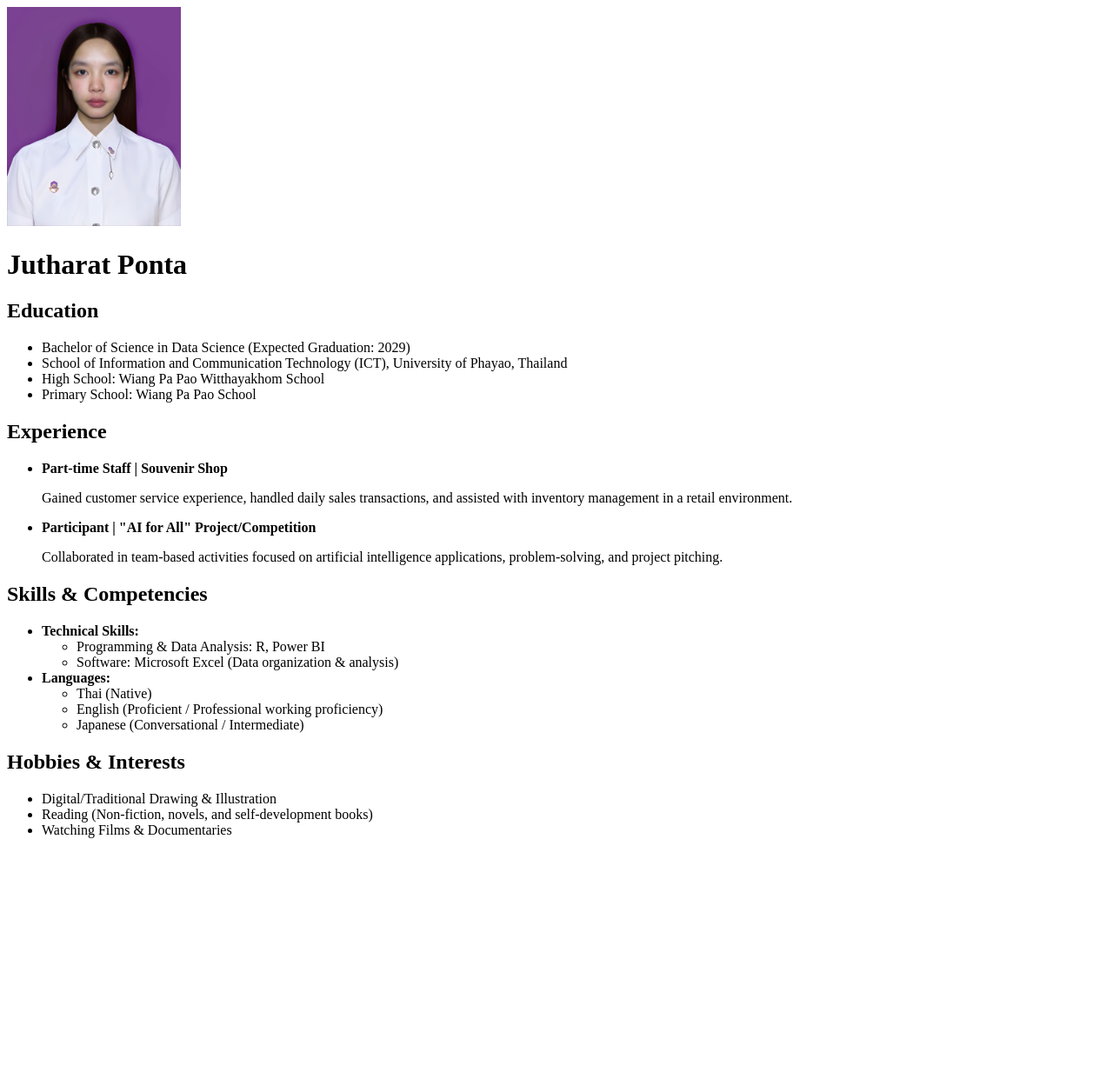
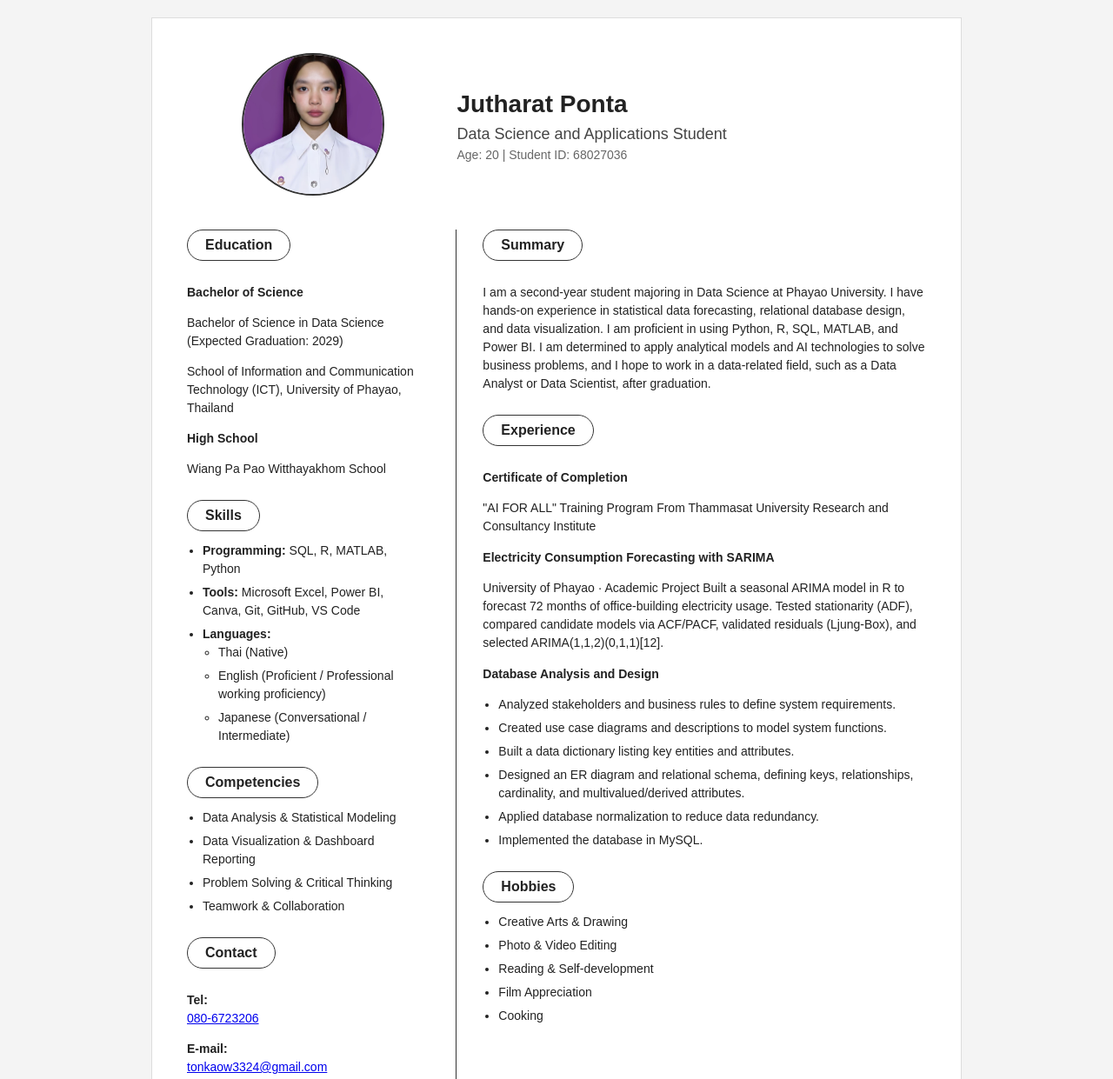
Before and after one commit to Jutharattt/Jutharattt.github.io, a plain HTML site: page index.html in a window 1280 px wide. Shown: the top 1241 px of the page at 87% size. Before the commit the page ends 980 px from the top, so only its background shows below. Drawn offline with Linux system fonts and the light colour scheme.

Commit message:
Update full portfolio and add style.css

```diff
--- a/index.html
+++ b/index.html
@@ -2,46 +2,45 @@
 <html lang="en">
 <head>
     <meta charset="UTF-8">
-    <meta name="viewport" content="width=device-width, initial-scale=1.0">
-    <title>Jutharat Ponta - Portfolio</title>
+    <title>Portfolio - Jutharat.github.io</title>
+    <link rel="stylesheet" href="style.css">
 </head>
 <body>
-    <!-- รูปภาพและชื่อ-สกุล (เติมชื่อไฟล์รูปภาพของคุณในช่อง [...]) -->
-    <img src="profile.jpg" alt="Profile Picture" width="200">
+
+    <div class="container">
+        <!-- ส่วนหัว (Header): รูปซ้าย ข้อมูลชื่อ-ตำแหน่งขวา ตามรูปที่ 1 -->
+        <div class="header">
+            <div class="header-left">
+                <img src="profile.jpg" alt="Profile Photo" class="profile-img">
+            </div>
+            <div class="header-right">
                 <h1>Jutharat Ponta</h1>
+                <p class="subtitle">Data Science and Applications Student</p>
+                <p class="age">Age: 20 | Student ID: 68027036</p>
+            </div>
+        </div>
 
-    <!-- ข้อมูลการศึกษา -->
-    <h2>Education</h2>
+        <!-- ส่วนเนื้อหาหลักแบ่ง 2 คอลัมน์ (ซ้าย 35% / ขวา 65%) ตามรูปที่ 1 -->
+        <div class="main-content">
+
+            <!-- คอลัมน์ซ้าย: Education, Skills, Competencies, Contact -->
+            <div class="left-column">
+
+                <div class="section">
+                    <h2 class="pill-title">Education</h2>
+                    <p><strong>Bachelor of Science</strong></p>
+                    <p>Bachelor of Science in Data Science (Expected Graduation: 2029)</p>
+                    <p>School of Information and Communication Technology (ICT), University of Phayao, Thailand</p>
+
+                    <p><strong>High School</strong></p>
+                    <p>Wiang Pa Pao Witthayakhom School</p>
+                </div>
+
+                <div class="section">
+                    <h2 class="pill-title">Skills</h2>
                     <ul>
-        <li>Bachelor of Science in Data Science (Expected Graduation: 2029)</li>
-        <li>School of Information and Communication Technology (ICT), University of Phayao, Thailand</li>
-        <li>High School: Wiang Pa Pao Witthayakhom School</li>
-        <li>Primary School: Wiang Pa Pao School</li>
-    </ul>
-
-    <!-- ประสบการณ์ -->
-    <h2>Experience</h2>
-    <ul>
-        <li>
-            <strong>Part-time Staff | Souvenir Shop</strong>
-            <p>Gained customer service experience, handled daily sales transactions, and assisted with inventory management in a retail environment.</p>
-        </li>
-        <li>
-            <strong>Participant | "AI for All" Project/Competition</strong>
-            <p>Collaborated in team-based activities focused on artificial intelligence applications, problem-solving, and project pitching.</p>
-        </li>
-    </ul>
-
-    <!-- ทักษะและสมรรถนะ -->
-    <h2>Skills & Competencies</h2>
-    <ul>
-        <li>
-            <strong>Technical Skills:</strong>
-            <ul>
-                <li>Programming & Data Analysis: R, Power BI</li>
-                <li>Software: Microsoft Excel (Data organization & analysis)</li>
-            </ul>
-        </li>
+                        <li><strong>Programming:</strong> SQL, R, MATLAB, Python</li>
+                        <li><strong>Tools:</strong> Microsoft Excel, Power BI, Canva, Git, GitHub, VS Code</li>
                         <li>
                             <strong>Languages:</strong>
                             <ul>
@@ -49,15 +48,95 @@
                                 <li>English (Proficient / Professional working proficiency)</li>
                                 <li>Japanese (Conversational / Intermediate)</li>
                             </ul>
-        </li>
                     </ul>
+                </div>
 
-    <!-- งานอดิเรก -->
-    <h2>Hobbies & Interests</h2>
+                <div class="section">
+                    <h2 class="pill-title">Competencies</h2>
                     <ul>
-        <li>Digital/Traditional Drawing & Illustration</li>
-        <li>Reading (Non-fiction, novels, and self-development books)</li>
-        <li>Watching Films & Documentaries</li>
+                        <li>Data Analysis & Statistical Modeling</li>
+                        <li>Data Visualization & Dashboard Reporting</li>
+                        <li> Problem Solving & Critical Thinking</li>
+                        <li>Teamwork & Collaboration</li>
                     </ul>
+                </div>
+
+                <div class="section contact-box">
+                    <h2 class="pill-title">Contact</h2>
+                    <p><strong>Tel:</strong><br>
+                       <a href="080-6723206" target="_blank">080-6723206</a></p>
+                    <p><strong>E-mail:</strong><br>
+                        <a href="https://mail.google.com/mail/u/0/#inbox" target="_blank">tonkaow3324@gmail.com</a>
+                    <p>
+                       <strong>GitHub:</strong><br>
+                       <a href="https://github.com/Jutharattt" target="_blank">Jutharat Ponta</a>
+                    </p>
+                </div>
+
+            </div>
+
+            <!-- เส้นคั่นกลางแนวตั้ง ตามรูปที่ 1 -->
+            <div class="divider"></div>
+
+            <!-- คอลัมน์ขวา: About Me, Experience, Hobbies -->
+            <div class="right-column">
+
+                <div class="section">
+                    <h2 class="pill-title">Summary</h2>
+                    <p>
+                        I am a second-year student majoring in Data Science at Phayao University. I have hands-on experience in statistical data forecasting, relational database design, and data visualization. I am proficient in using Python, R, SQL, MATLAB, and Power BI. I am determined to apply analytical models and AI technologies to solve business problems, and I hope to work in a data-related field, such as a Data Analyst or Data Scientist, after graduation.
+                    </p>
+                </div>
+
+                <div class="section">
+                    <h2 class="pill-title">Experience</h2>
+
+                    <div class="exp-item">
+                        <p><strong>Certificate of Completion</strong></p>
+                        <p>
+                            "AI FOR ALL" Training Program
+                             From Thammasat University Research and Consultancy Institute
+                        </p>
+                    </div>
+
+                    <div class="exp-item">
+                        <p><strong>Electricity Consumption Forecasting with SARIMA</strong></p>
+                        <p>
+                            University of Phayao · Academic Project
+                             Built a seasonal ARIMA model in R to forecast 72 months of office-building electricity usage. Tested stationarity (ADF), compared candidate models via ACF/PACF, validated residuals (Ljung-Box), and selected ARIMA(1,1,2)(0,1,1)[12].
+                        </p>
+                    </div>
+
+                    <div class="exp-item">
+                        <p><strong>Database Analysis and Design</strong></p>
+                        <p>
+                          <ul>
+                              <li>Analyzed stakeholders and business rules to define system requirements.</li>
+                              <li>Created use case diagrams and descriptions to model system functions.</li>
+                              <li>Built a data dictionary listing key entities and attributes.</li>
+                              <li>Designed an ER diagram and relational schema, defining keys, relationships, cardinality, and multivalued/derived attributes.</li>
+                              <li>Applied database normalization to reduce data redundancy.</li>
+                              <li>Implemented the database in MySQL.</li>
+                         </ul>
+                        </p>
+                    </div>
+                </div>
+
+                <div class="section">
+                    <h2 class="pill-title">Hobbies</h2>
+                    <ul>
+                        <li>Creative Arts & Drawing</li>
+                        <li>Photo & Video Editing</li>
+                        <li>Reading & Self-development</li>
+                        <li>Film Appreciation</li>
+                        <li>Cooking</li>
+                    </ul>
+                </div>
+
+            </div>
+
+        </div>
+    </div>
+
 </body>
 </html>
--- /dev/null
+++ b/style.css
@@ -0,0 +1,114 @@
+body {
+    font-family: Arial, sans-serif;
+    background-color: #f4f4f4;
+    color: #222;
+    margin: 0;
+    padding: 20px;
+}
+
+.container {
+    max-width: 850px;
+    margin: 0 auto;
+    background-color: #ffffff;
+    padding: 40px;
+    border: 1px solid #ddd;
+}
+
+/* ส่วนหัว: รูปวงกลมซ้าย + ชื่อขวา */
+.header {
+    display: flex;
+    align-items: center;
+    margin-bottom: 35px;
+}
+
+.header-left {
+    width: 35%;
+    text-align: center;
+}
+
+.profile-img {
+    width: 160px;
+    height: 160px;
+    border-radius: 50%;
+    object-fit: cover;
+    border: 2px solid #333;
+}
+
+.header-right {
+    width: 65%;
+    padding-left: 20px;
+}
+
+.header-right h1 {
+    margin: 0 0 8px 0;
+    font-size: 28px;
+}
+
+.subtitle {
+    font-size: 18px;
+    margin: 0 0 5px 0;
+    color: #444;
+}
+
+.age {
+    font-size: 14px;
+    color: #666;
+    margin: 0;
+}
+
+/* ส่วนเนื้อหา 2 คอลัมน์ */
+.main-content {
+    display: flex;
+}
+
+.left-column {
+    width: 35%;
+    padding-right: 20px;
+}
+
+.divider {
+    width: 1px;
+    background-color: #333;
+    margin: 0 15px;
+}
+
+.right-column {
+    width: 65%;
+    padding-left: 15px;
+}
+
+/* หัวข้อกรอบมนตามรูปที่ 1 */
+.pill-title {
+    display: inline-block;
+    border: 1.5px solid #333;
+    border-radius: 20px;
+    padding: 5px 20px;
+    font-size: 16px;
+    margin-top: 0;
+    margin-bottom: 12px;
+}
+
+.section {
+    margin-bottom: 25px;
+    font-size: 14px;
+    line-height: 1.5;
+}
+
+.section ul {
+    padding-left: 18px;
+    margin: 0;
+}
+
+.section li {
+    margin-bottom: 6px;
+}
+
+.exp-item {
+    margin-bottom: 15px;
+}
+
+.date {
+    font-weight: bold;
+    color: #555;
+    margin: 2px 0;
+}
```
Lines whose indentation alone changed are shown as unchanged.
